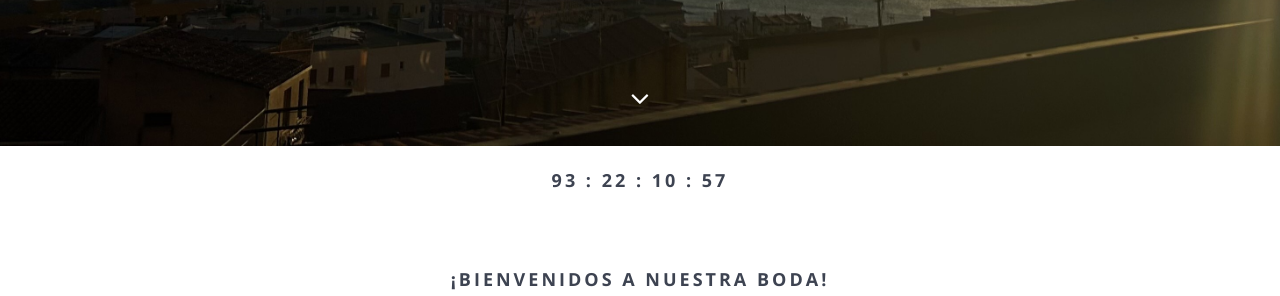
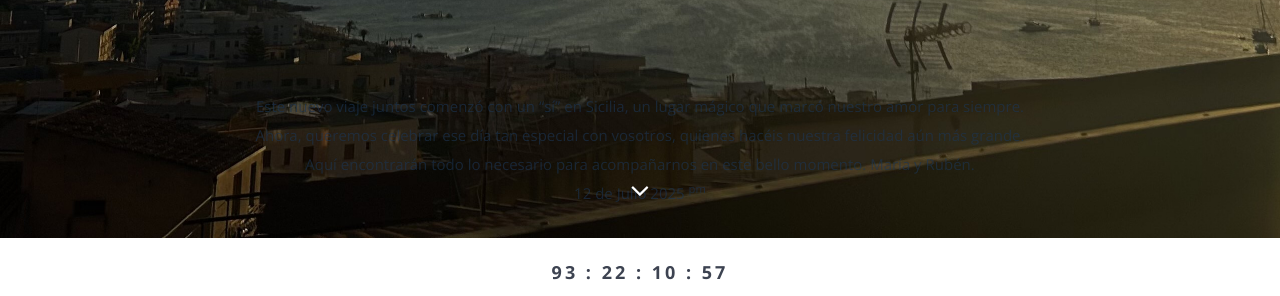
Before and after one commit to BodaMariayRuben/bienvenidos, a website: page index.html in a window 1280 px wide. Shown: the part 504-800 px from the top of the page. Drawn offline with nearby package versions, Linux system fonts and the light colour scheme; a script that the page names is missing; files whose address does not match are found by name.

Commit message:
Update index.html

```diff
--- a/index.html
+++ b/index.html
@@ -142,6 +142,13 @@ var x = setInterval(function() {
                 <div class="hero-content text-center">
                     <!--<h1>Ram and Antara</h1>-->
                     <img src="img/logo-lg.png">
+
+                <p>Este nuevo viaje juntos comenzó con un “sí” en Sicilia, un lugar mágico que marcó nuestro amor para siempre.<br>
+		Ahora, queremos celebrar ese día tan especial con vosotros, quienes hacéis nuestra felicidad aún más grande.<br>
+		Aquí encontrarán todo lo necesario para acompañarnos en este bello momento.
+María y Rubén.
+		<br>	12 de Julio 2025 <sup>pm</sup>
+		</p>
                     <!--<p class="intro">Ram & Antara are getting hitched!</p>-->
                     <!--<a href="#" class="btn btn-fill btn-large btn-margin-right">Scroll Down</a> -->
                 </div>
@@ -197,15 +204,11 @@ var x = setInterval(function() {
     <div class="container">
         <div class="row">
             <div class="col-md-12 text-center">
-                <h3>¡Bienvenidos a nuestra boda!</h3>
                 <p>Este nuevo viaje juntos comenzó con un “sí” en Sicilia, un lugar mágico que marcó nuestro amor para siempre.<br>
 		Ahora, queremos celebrar ese día tan especial con vosotros, quienes hacéis nuestra felicidad aún más grande.<br>
 		Aquí encontrarán todo lo necesario para acompañarnos en este bello momento.
 María y Rubén.
-		<br>	12 de Julio 2025
-		<br>	Cazalegas, Toledo.
-		<br>	Ceremonia: 6:30 <sup>pm</sup>
-		<br>	Recepción: 5:00 <sup>pm</sup>
+		<br>	12 de Julio 2025 <sup>pm</sup>
 		</p>
             </div>
         </div>
```
